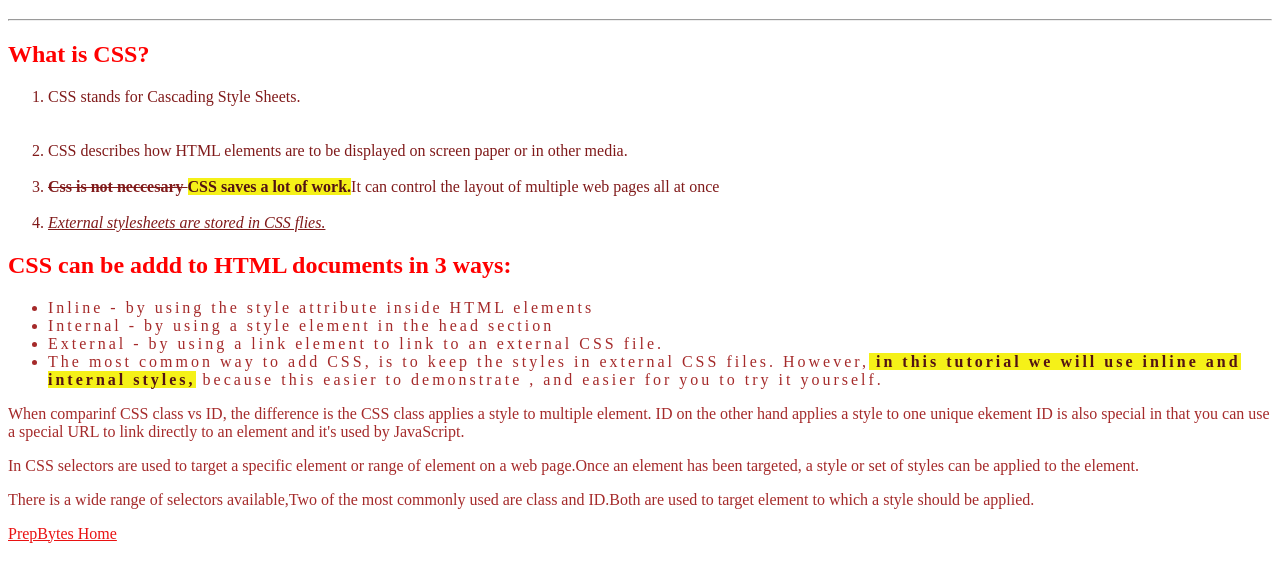
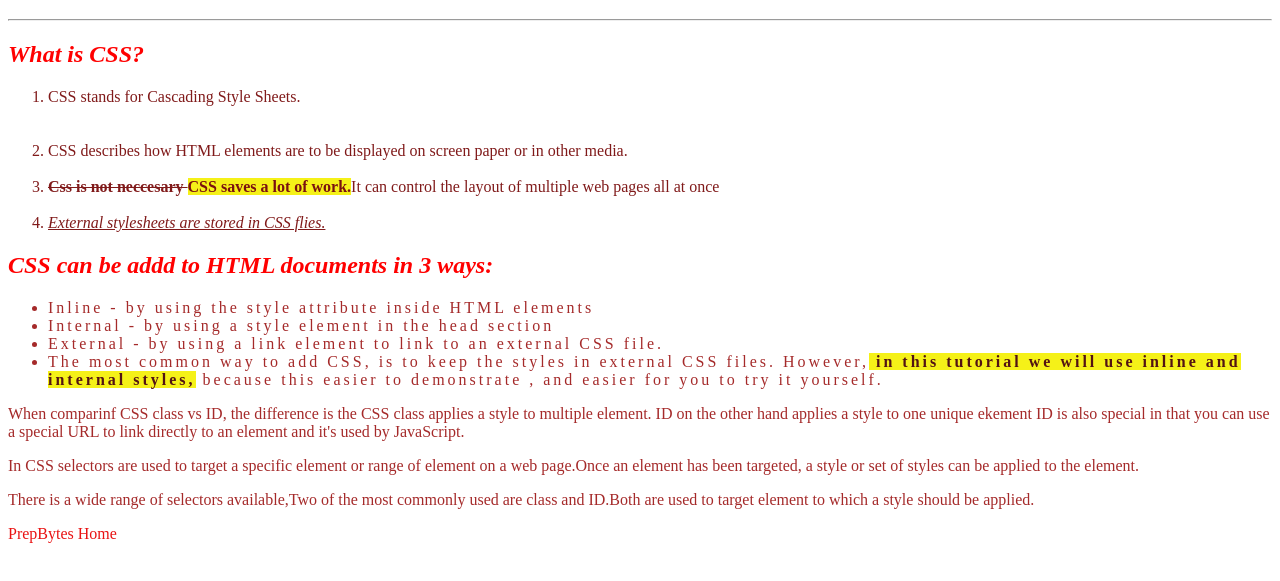
Before and after one commit to Shubham1032/CSS1, a plain HTML site: page index.html in a window 1280 px wide. Shown: the part 61-642 px from the top of the page. Drawn offline with Linux system fonts and the light colour scheme.

Commit message:
modified first handson of CSS

```diff
--- a/index.css
+++ b/index.css
@@ -3,6 +3,7 @@
  }
  a{
    color: rgb(233, 18, 18);
+   text-decoration: none;
  }
 .text2{
    text-decoration: underline;
@@ -10,7 +11,7 @@
 }
 .text1{
    background-color: rgb(245, 241, 24);
-   color: rgb(82, 19, 19);
+   color: rgb(122, 16, 16);
    font-weight: bold;
 }
 .text3{
--- a/index.html
+++ b/index.html
@@ -15,7 +15,7 @@
 </head>
 <body>
     <h1 style="color: rgb(201, 9, 9);">This is first Assigment</h1><hr>
-    <h2 style="color: red;">What is CSS?</h2>
+    <h2 style="color: red; font-style: italic;">What is CSS?</h2>
     <ol style="color: rgb(128, 26, 26);">
         <li>CSS stands for Cascading Style Sheets.</li><br>
         <br><li>CSS describes how HTML elements are to be displayed on screen paper or in other media.</li>
@@ -23,7 +23,7 @@
         <li><span class="text2">External stylesheets are stored in CSS flies.</span></li>
 
     </ol>
-    <h2 style="color: red;">CSS can be addd to HTML documents in 3 ways:</h2>
+    <h2 style="color: red; font-style: italic;">CSS can be addd to HTML documents in 3 ways:</h2>
     <ul>
         <li style="color: brown; letter-spacing: 3px;">Inline - by using the style attribute inside HTML elements</li>
         <li id="txt1">Internal - by using a style element in the head section</li>
```
